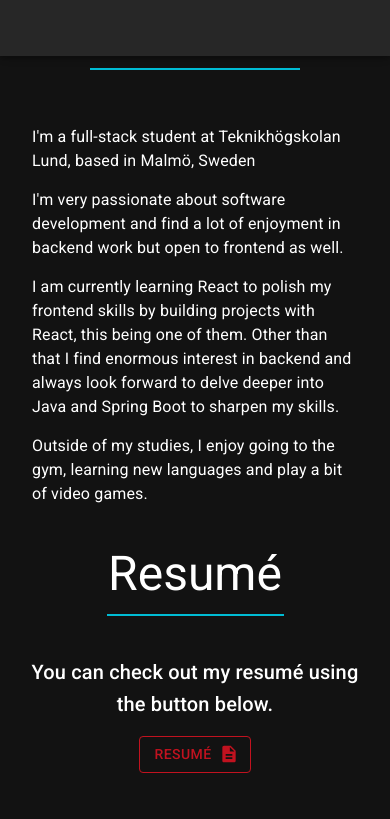
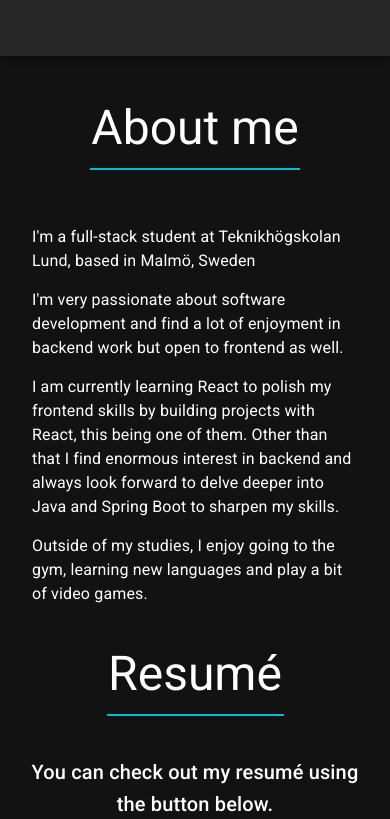
Before and after one commit to lukebike/portfoliov2, a React (Vite) app: page /about in a window 390 px wide. Shown: the top 819 px of the page. Built offline with nearby package versions, Linux system fonts and the light colour scheme; some icons are missing.

Commit message:
Fixed footer not appearing on about and projects page

```diff
--- a/src/About.tsx
+++ b/src/About.tsx
@@ -24,16 +24,19 @@ export default function Home() {
       exit={{ opacity: 0, y: -20 }}
       transition={{ duration: 0.4 }}
       style={{
-        display: "flex",
-        height: isMobile ? "100dvh" : "95%",
-        alignItems: "center",
-        justifyContent: "center",
+        display: isMobile ? "block" : "flex",
+        height: isMobile ? "auto" : "95%",
+        alignItems: isMobile ? undefined : "center",
+        justifyContent: isMobile ? undefined : "center",
         width: "100%",
+        paddingTop: isMobile ? "100px" : 0,
+        paddingBottom: isMobile ? "60px" : 0,
+        overflowY: "auto", // allow scrolling on mobil
       }}
     >
       <Box
         sx={{
-          height: "100%",
+          height: isMobile ? "auto" : "100%",
           display: { lg: "flex" },
           justifyContent: "center",
           alignItems: "center",
--- a/src/CardList.tsx
+++ b/src/CardList.tsx
@@ -18,8 +18,7 @@ export default function CardList() {
       transition={{ duration: 0.4 }}
       style={{
         display: "flex",
-        minHeight: isMobile ? "100dvh" : "",
-        height: isMobile ? "100%" : "95%",
+        height: isMobile ? undefined : "95%",
         alignItems: "center",
         justifyContent: "center",
         width: "100%",
@@ -27,7 +26,7 @@ export default function CardList() {
     >
       <Box
         sx={{
-          height: isMobile ? "100dvh" : "80%",
+          height: isMobile ? "auto" : "80%",
           width: "100%",
           flexDirection: "column",
           justifyContent: { xl: "space-around" },
```
